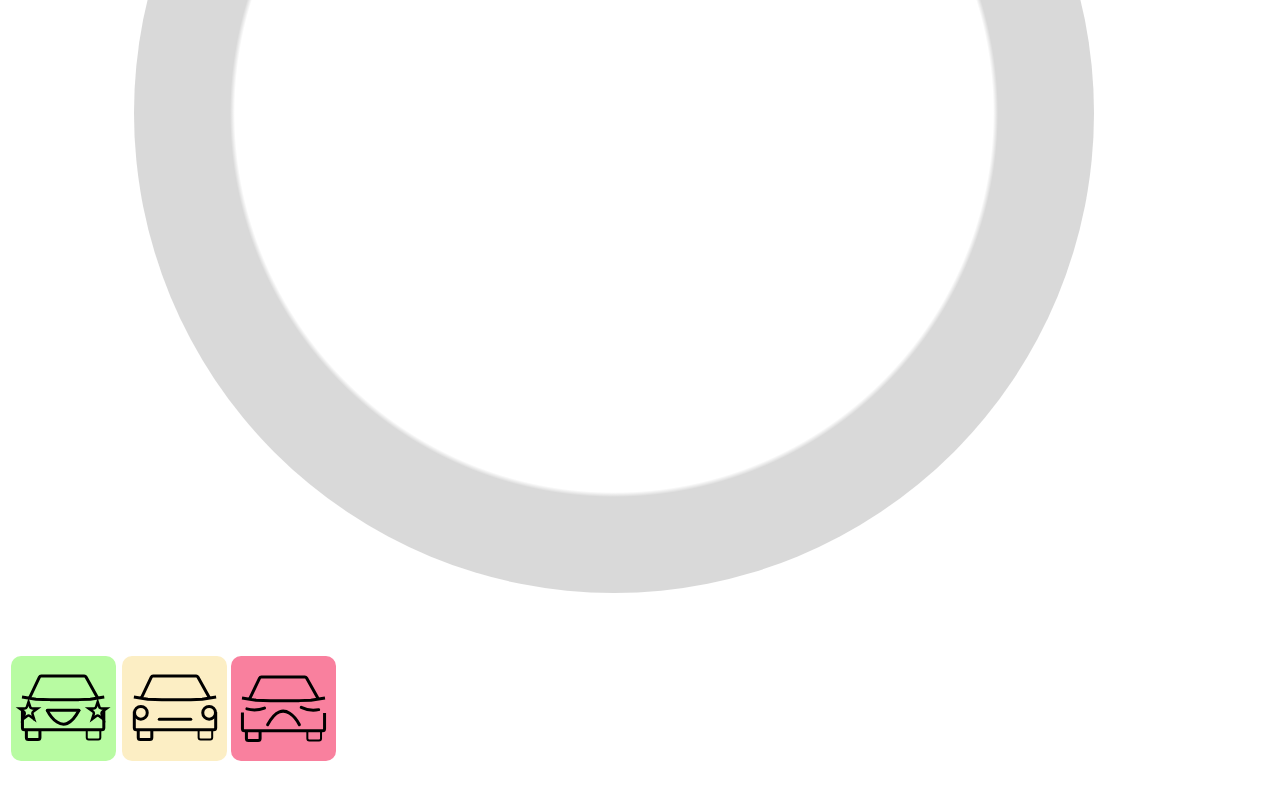
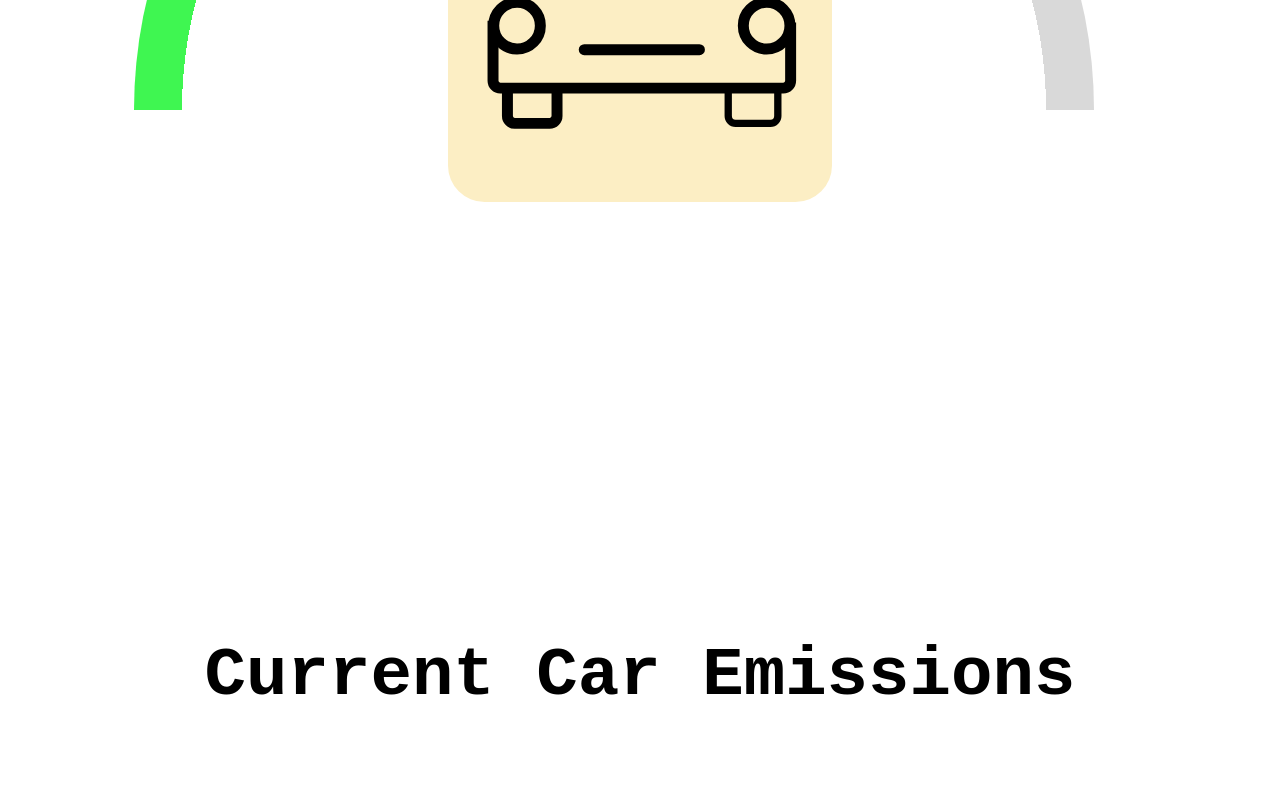
Before and after one commit to stevenguyen104/carbon-catcher, a SvelteKit app: page / in a window 1280 px wide. Shown: the part 1334-2134 px from the top of the page. Before the commit the page ends 2107 px from the top, so only its background shows below. Built offline with nearby package versions, Linux system fonts and the light colour scheme.

Commit message:
Fix progress are to a semicircle and add logic to car icon

```diff
--- a/src/routes/emissionMeter.svelte
+++ b/src/routes/emissionMeter.svelte
@@ -5,6 +5,7 @@
     import NeutralCar from "../assets/emission_meter/Neutral Car.svg";
     import SadCar from "../assets/emission_meter/Sad Car.svg";
 
+    var emissions = 19;
 </script>
 
 
@@ -12,14 +13,18 @@
 <div class="container">
     <h1>Total Yearly Emmissions</h1>
     <div class="progress-bar"/>
+    <h1>Current Car Emissions</h1>
 </div>
 
 <!-- have an if svelte condition for which of the three to appear -->
 <div class="car_icon">
-    <img src="{HappyCar}"/>
-    <img src="{NeutralCar}"/>
-    <img src="{SadCar}"/>
-
+    {#if emissions < 10}
+        <img src="{HappyCar}">
+    {:else if emissions < 20}
+        <img src="{NeutralCar}"/>
+    {:else}
+        <img src="{SadCar}"/>
+    {/if}
 </div>
 
 
@@ -32,7 +37,7 @@
     h1 {
         text-align: center;
         font-family: 'Courier New', Courier, monospace;
-        font-size: 5.5vw;
+        font-size: 5.4vw;
     }
 
     .progress-bar {
@@ -40,8 +45,24 @@
         width: 75vw;
         height: 75vw;
         border-radius: 50%;
+        transform: rotate(-90deg);
         background:
-            radial-gradient(closest-side, white 79%, transparent 80% 100%),
-            conic-gradient(#3FF651 20%, #D9D9D9 0);
+            linear-gradient(to left, transparent 50%, white 50%),
+            radial-gradient(closest-side, white 90%, transparent 80% 100%),
+            conic-gradient(#3FF651 30%, #D9D9D9 0); /* first percentage controls value */
+    }
+
+    .car_icon {
+        position: absolute;
+
+        align-items: center;
+        z-index: 1;
+        top: 90vw;
+        left: 35vw;
+    }
+
+    .car_icon img {
+        width: 30vw;
+        height: auto;
     }
 </style>
```
